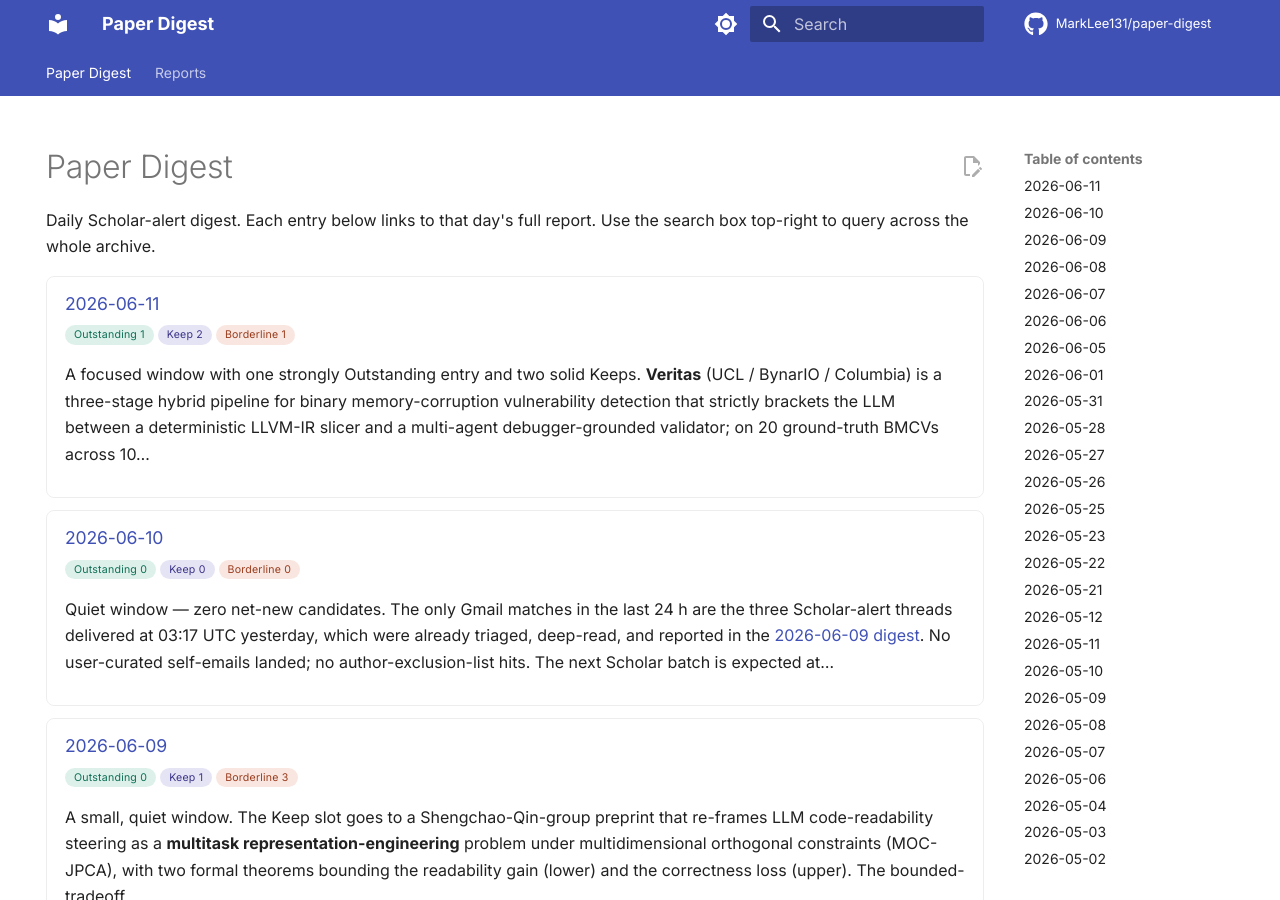
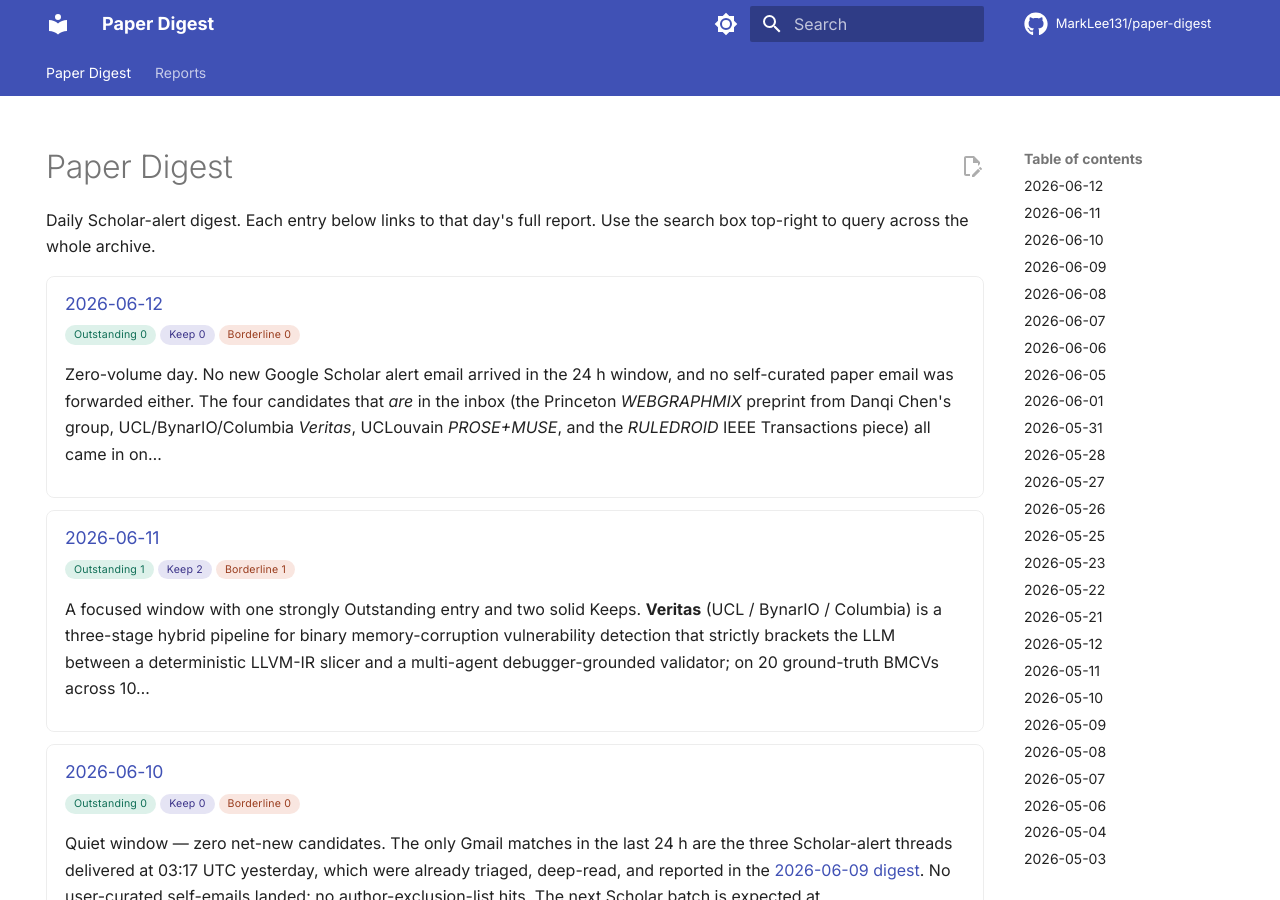
Before and after one commit to MarkLee131/paper-digest, an MkDocs documentation site: the page built from docs/index.md, in a window 1280 px wide and 900 px high. Built offline with MkDocs 1.6.1 and Material for MkDocs 9.7.7, drawn with Linux system fonts in a browser that asks for light colours; comment, search, counter and statistics services are not loaded.

Commit message:
digest: 2026-06-12 — 0 papers (zero-volume Scholar window)

```diff
--- a/docs/index.md
+++ b/docs/index.md
@@ -9,6 +9,13 @@
 Daily Scholar-alert digest. Each entry below links to that day's full report. Use the search box top-right to query across the whole archive.
 
 <!-- BEGIN AUTO-INDEX -->
+<div class="digest-card" markdown>
+### [2026-06-12](reports/2026-06-12/index.md)
+<div class="meta"><span class="chip outstanding">Outstanding 0</span><span class="chip keep">Keep 0</span><span class="chip borderline">Borderline 0</span></div>
+
+Zero-volume day. No new Google Scholar alert email arrived in the 24 h window, and no self-curated paper email was forwarded either. The four candidates that *are* in the inbox (the Princeton *WEBGRAPHMIX* preprint from Danqi Chen's group, UCL/BynarIO/Columbia *Veritas*, UCLouvain *PROSE+MUSE*, and the *RULEDROID* IEEE Transactions piece) all came in on…
+</div>
+
 <div class="digest-card" markdown>
 ### [2026-06-11](reports/2026-06-11/index.md)
 <div class="meta"><span class="chip outstanding">Outstanding 1</span><span class="chip keep">Keep 2</span><span class="chip borderline">Borderline 1</span></div>
```
Also changed, not shown: docs/reports/2026-06-12/index.md (added, +36 -0 lines), docs/reports/.pages, 1 other file.
